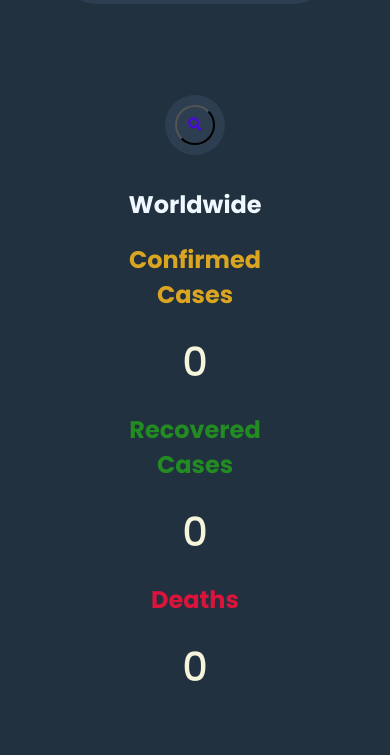
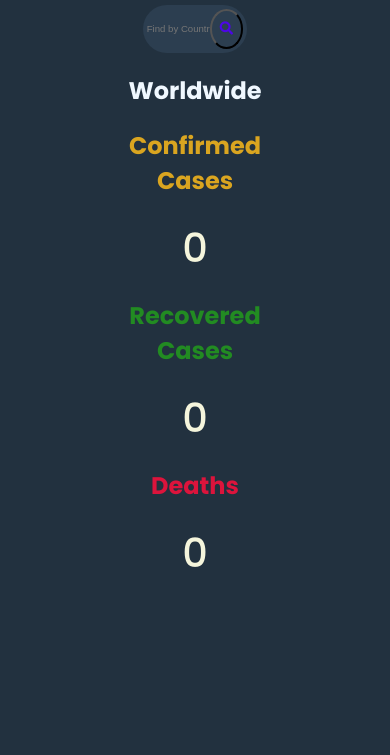
Before and after one commit to ibpme/COVID-API, a plain HTML site: page index.html in a window 390 px wide. Shown: the part 86-841 px from the top of the page. Drawn offline with nearby package versions, Linux system fonts and the light colour scheme; no server answers.

Commit message:
default pre-change

```diff
--- a/getTimeSeries.js
+++ b/getTimeSeries.js
@@ -1,76 +1,89 @@
-// const url = "https://api.covid19api.com/country/";
-
-let borderColor = 'rgb(255, 99, 132)'
-let chartType = 'bar'
+let borderColor = "rgb(255, 99, 132)";
+let chartType = "bar";
 let timeSeriesTemplate = {
   confirmed: {
     type: chartType,
     data: {
       labels: [],
-            datasets: [{
-                label: 'Confirmed Cases',
-                backgroundColor: 'goldenrod',
+      datasets: [
+        {
+          label: "Confirmed Cases",
+          backgroundColor: "goldenrod",
           borderColor: borderColor,
-                data: []
-            }]
+          data: [],
         },
-        options:{}
+      ],
+    },
+    options: {},
   },
   recovered: {
     type: chartType,
     data: {
       labels: [],
-            datasets: [{
-                label: 'Recovered Cases',
-                backgroundColor: 'forestgreen',
+      datasets: [
+        {
+          label: "Recovered Cases",
+          backgroundColor: "forestgreen",
           borderColor: borderColor,
-                data: []
-            }]
+          data: [],
         },
-        options: {}
+      ],
+    },
+    options: {},
   },
   deaths: {
     type: chartType,
     data: {
       labels: [],
-            datasets: [{
-                label: 'Deaths',
-                backgroundColor: 'crimson',
+      datasets: [
+        {
+          label: "Deaths",
+          backgroundColor: "crimson",
           borderColor: borderColor,
-                data: []
-            }]
+          data: [],
         },
-        options: {}
+      ],
+    },
+    options: {},
   },
 };
 
-let ctx1 = document.getElementById('chart1').getContext('2d');
-let ctx2 = document.getElementById('chart2').getContext('2d');
-let ctx3 = document.getElementById('chart3').getContext('2d');
+let ctx1 = document.getElementById("chart1").getContext("2d");
+let ctx2 = document.getElementById("chart2").getContext("2d");
+let ctx3 = document.getElementById("chart3").getContext("2d");
 
-function getTimeSeriesData(country){
-    getTimeSeries = fetch('https://api.covid19api.com/country/'+country);
+function getTimeSeriesData(country) {
+  getTimeSeries = fetch("https://api.covid19api.com/country/" + country);
   getTimeSeries
-    .then((response)=> response.json())
-    .then((data)=>{
-        for (var i=0; i<data.length;i++){
-            if (data[i].Confirmed !== 0){
-                timeSeriesTemplate.confirmed.data.datasets[0].data.push(data[i].Confirmed);
-                timeSeriesTemplate.recovered.data.datasets[0].data.push(data[i].Recovered);
+    .then((response) => response.json())
+    .then((data) => {
+      for (var i = 0; i < data.length; i++) {
+        if (data[i].Confirmed !== 0) {
+          timeSeriesTemplate.confirmed.data.datasets[0].data.push(
+            data[i].Confirmed
+          );
+          timeSeriesTemplate.recovered.data.datasets[0].data.push(
+            data[i].Recovered
+          );
           timeSeriesTemplate.deaths.data.datasets[0].data.push(data[i].Deaths);
-                timeSeriesTemplate.confirmed.data.labels.push(data[i].Date.split('T')[0])
-                timeSeriesTemplate.recovered.data.labels.push(data[i].Date.split('T')[0])
-                timeSeriesTemplate.deaths.data.labels.push(data[i].Date.split('T')[0])
-            };
-        };
+          timeSeriesTemplate.confirmed.data.labels.push(
+            data[i].Date.split("T")[0]
+          );
+          timeSeriesTemplate.recovered.data.labels.push(
+            data[i].Date.split("T")[0]
+          );
+          timeSeriesTemplate.deaths.data.labels.push(
+            data[i].Date.split("T")[0]
+          );
+        }
+      }
       var confirmedChart = new Chart(ctx1, timeSeriesTemplate.confirmed);
       var recoveredChart = new Chart(ctx2, timeSeriesTemplate.recovered);
       var deathsChart = new Chart(ctx3, timeSeriesTemplate.deaths);
     })
-    .catch(err=>{
+    .catch((err) => {
       window.alert("Error Occured Unable to Fetch Data");
-        console.error(err)
+      console.error(err);
     });
 }
-
-getTimeSeriesData('india')
+getTimeSeriesData("indonesia");
--- a/index.html
+++ b/index.html
@@ -1,52 +1,65 @@
 <!DOCTYPE html>
 <html lang="en">
   <head>
-    <meta charset="UTF-8">
-    <meta name="viewport" content="width=device-width, initial-scale=1.0">
+    <meta charset="UTF-8" />
+    <meta name="viewport" content="width=device-width, initial-scale=1.0" />
     <title>COVID-19 API</title>
-    <link rel="stylesheet" href="./styles/styles.css">
-    <link rel="stylesheet" href="https://use.fontawesome.com/releases/v5.13.0/css/all.css"
-        integrity="sha384-Bfad6CLCknfcloXFOyFnlgtENryhrpZCe29RTifKEixXQZ38WheV+i/6YWSzkz3V" crossorigin="anonymous">
+    <link rel="stylesheet" href="./styles/styles.css" />
+    <link
+      rel="stylesheet"
+      href="https://use.fontawesome.com/releases/v5.13.0/css/all.css"
+      integrity="sha384-Bfad6CLCknfcloXFOyFnlgtENryhrpZCe29RTifKEixXQZ38WheV+i/6YWSzkz3V"
+      crossorigin="anonymous"
+    />
   </head>
   <style>
-    @import url('https://fonts.googleapis.com/css2?family=Poppins:ital,wght@0,200;0,300;0,400;0,500;0,700;1,300;1,500;1,700&display=swap');
+    @import url("https://fonts.googleapis.com/css2?family=Poppins:ital,wght@0,200;0,300;0,400;0,500;0,700;1,300;1,500;1,700&display=swap");
   </style>
 
   <body>
-    <section class="section1">
+    <section>
       <div class="title">
         <h1>COVID-19 API</h1>
       </div>
-        <form onsubmit="return submitFunction(event)" autocomplete="off" class="search-box">
-            <input name="country" class="search-text" id="country-field" type="text" placeholder="Find by Country">
+      <div class="search">
+        <div>
+          <form
+            onsubmit="return submitFunction(event)"
+            autocomplete="off"
+            class="search-box"
+          >
+            <input
+              name="country"
+              class="search-text"
+              id="country-field"
+              type="text"
+              placeholder="Find by Country"
+            />
             <button type="submit" class="searchbutton">
               <i class="fas fa-search"></i>
             </button>
           </form>
+        </div>
+      </div>
       <div class="cases">
-            <h2 id="county-name" style="color:aliceblue">Worldwide</h2>
+        <h2 id="county-name" style="color: aliceblue;">Worldwide</h2>
         <h2 style="color: goldenrod;">Confirmed Cases</h2>
-            <p id='confirmed-value'>0</p>
-            <h2 style="color:forestgreen;">Recovered Cases</h2>
-            <p id='recovered-value'>0</p>
-            <h2 style="color:crimson;">Deaths</h2>
-            <p id='deaths-value'>0</p>
+        <p id="confirmed-value">0</p>
+        <h2 style="color: forestgreen;">Recovered Cases</h2>
+        <p id="recovered-value">0</p>
+        <h2 style="color: crimson;">Deaths</h2>
+        <p id="deaths-value">0</p>
       </div>
     </section>
-    <section class="charts">
+    <div class="charts">
       <div class="container">
-            <canvas id="chart1">
-            </canvas>
-            <canvas id="chart2">
-            </canvas>
-            <canvas id="chart3">
-            </canvas>
+        <canvas id="chart1"> </canvas>
+        <canvas id="chart2"> </canvas>
+        <canvas id="chart3"> </canvas>
       </div>
-    </section>
+    </div>
     <script type="text/javascript" src="getTimeSeries.js"></script>
   </body>
   <script src="https://cdn.jsdelivr.net/npm/chart.js@2.8.0"></script>
   <script type="text/javascript" src="./getData.js"></script>
-
-
 </html>
--- a/styles/styles.css
+++ b/styles/styles.css
@@ -1,91 +1,113 @@
-body{
+body {
   margin: 0;
   padding: 0;
   background: #22313f;
-    font-family: 'Poppins', sans-serif;
+  font-family: "Poppins", sans-serif;
 }
 
-p{
-    font-size: 40px;
+p {
+  font-size: 2.5rem;
   font-weight: 500;
   color: beige;
-    margin: 20px;
+  margin: 1.25rem;
 }
 
-section{
+section {
   margin: 0;
-    position: relative;
+  padding: 1rem 25%;
   height: 100vh;
-    width: 100%;
 }
 
-.title{
-    position: absolute;
-    left :50%;
-    transform: translate(-50%,20%);
-    width: 70%;
+.title {
+  padding: 0.77rem 5rem;
   text-align: center;
   background: #2c3e50;
-    border-radius: 40px;
+  border-radius: 2.5rem;
   color: #8e9c9e;
 }
-
-.cases{
-    position: absolute;
-    left :50%;
-    top: 30%;
-    width: 50%;
-    height: fit-content;
-    transform: translate(-50%,0);
-    text-align: center;
+.search {
+  margin: 1rem;
+  padding: 5% 25%;
 }
-
-.search-box{
-    position: absolute;
-    top : 25%;
-    left: 50%;
-    transform: translate(-50%,-50%);
+.search-box {
+  display: flex;
   background: #2c3e50;
-    height: 40px;
-    border-radius: 40px;
-    padding:10px;
+  height: 2.5rem;
+  border-radius: 2.5rem;
+  padding: 0.625rem;
 }
-.search-box:hover > .search-text{
-    width: 240px;
+/* .search-box:hover > .search-text {
+  width: 10rem;
   padding: 0 6px;
-}
-.search-box:hover > .searchbutton{
+} */
+.search-box:hover > .searchbutton {
   background: rgb(32, 32, 32);
 }
 
-.searchbutton{
+.searchbutton {
   color: #4d05e8;
-    float: right;
-    width: 40px;
-    height: 40px;
+  width: 2.5rem;
+  height: 2.5rem;
   border-radius: 50%;
   background: #2c3e50;
-    display: flex;
-    justify-content: center;
-    align-items: center;
   transition: 0.4s;
 }
 
-.search-text{
+.search-text {
+  flex-basis: 90%;
   border: none;
   background: none;
   outline: none;
-    float: left;
   padding: 0;
   color: white;
-    font-size: 16px;
+  font-size: 1rem;
   transition: 0.4s;
-    line-height: 40px;
-    width: 0px;
+  line-height: 2.5rem;
+  padding-left: 1rem;
+  width: 90%;
+}
 
+.cases {
+  text-align: center;
 }
 
 .charts {
   width: 80%;
   margin: auto;
 }
+
+@media (max-width: 1080px) {
+  ::root {
+    font-size: 12px;
+  }
+  .search {
+    text-align: center;
+    padding: 0 15%;
+  }
+  .search-box {
+    flex-wrap: nowrap;
+    padding: 4px;
+    align-items: center;
+  }
+  .search-text {
+    font-size: 0.6rem;
+    padding: 0;
+    text-align: center;
+  }
+  .searchbutton {
+  }
+}
+
+@media (max-width: 720px) {
+  ::root {
+    font-size: 10px;
+  }
+  .section {
+    padding: 0;
+    margin: 0;
+  }
+  .title {
+    padding: 0;
+    margin: 0;
+  }
+}
```
Also changed, not shown: getData.js (+24 -18 lines), index.js (added). Lines whose indentation alone changed are shown as unchanged.
